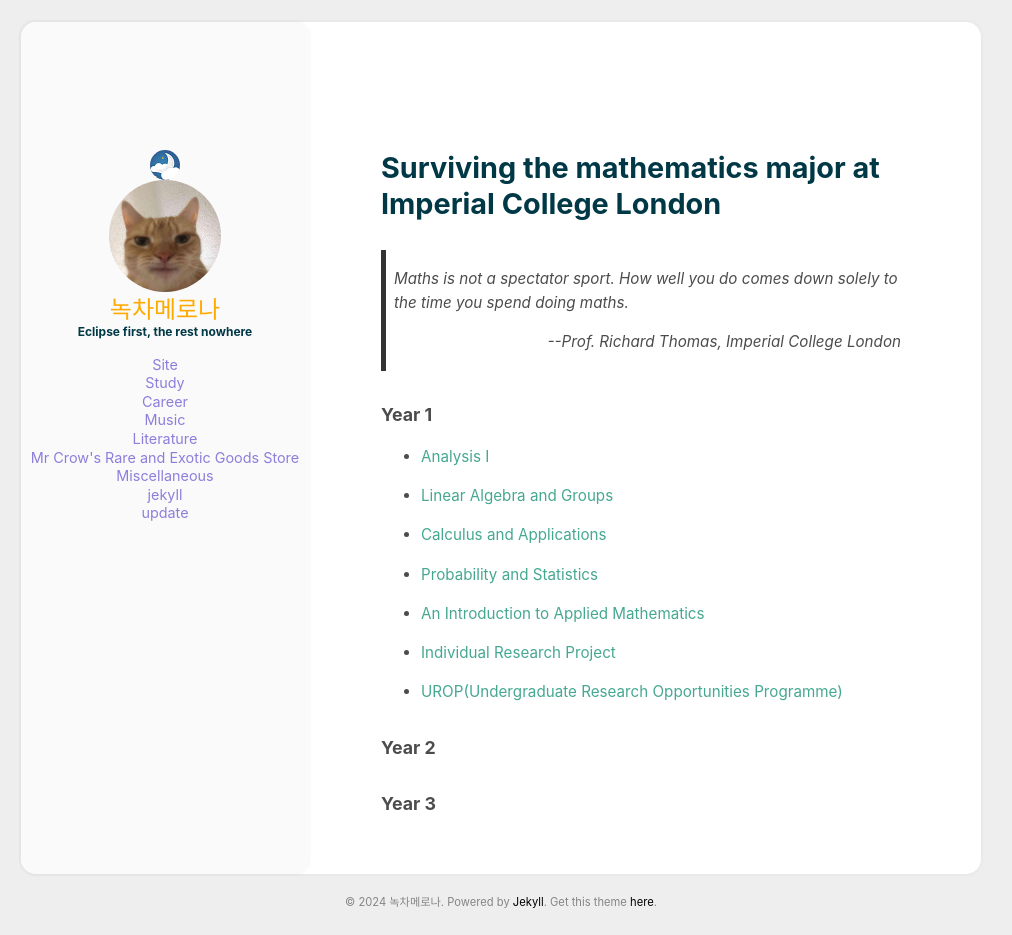
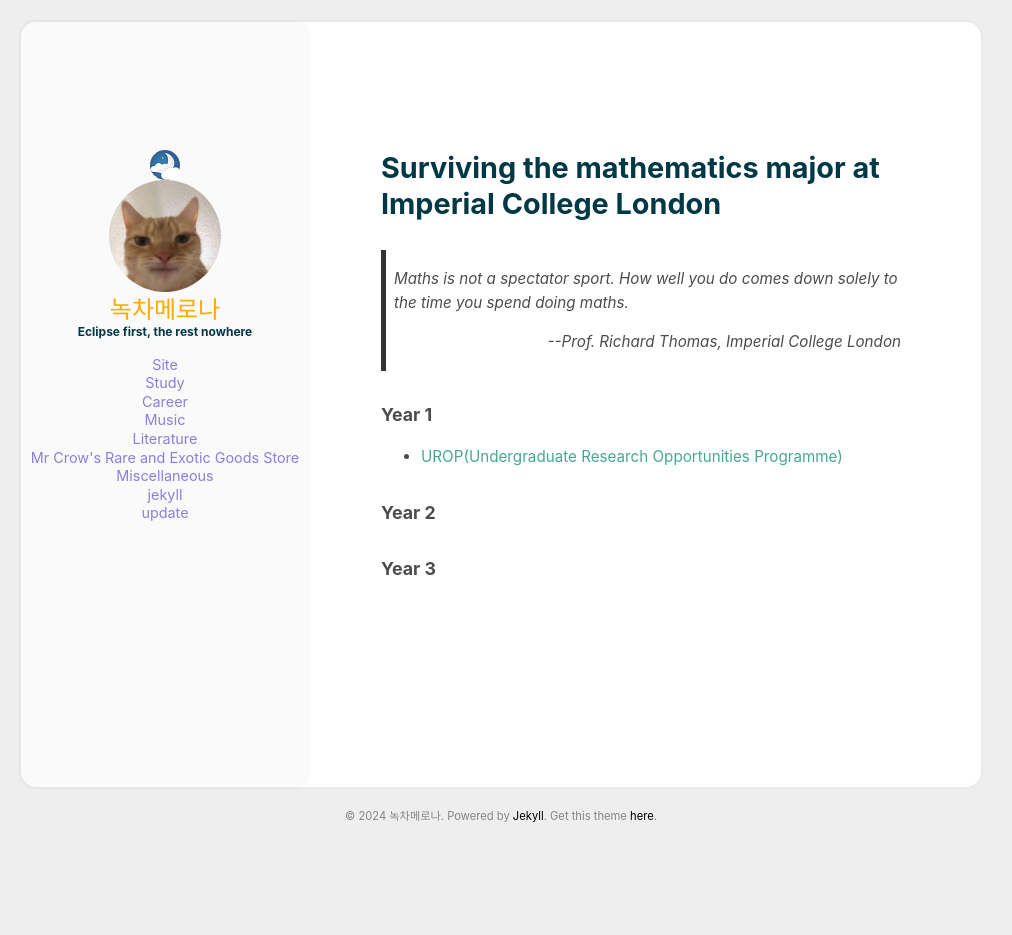
Before and after one commit to greentea-melona/greentea-melona.github.io, a Jekyll site: the page built from study/Imperial_mathematics/Imperial_mathematics.md, in a window 1280 px wide. Shown: the whole page, without its empty margins (139-1151 px from the left). Built offline with Jekyll 4.4.1, drawn with Linux system fonts in a browser that asks for light colours; some web fonts are replaced.

Commit message:
24-08-28
24-08-28 f

```diff
--- a/assets/css/main.scss
+++ b/assets/css/main.scss
@@ -111,7 +111,7 @@ body {
     height: 100%;
     font-weight: normal;
     font-style: normal;
-    font-family: -apple-system, BlinkMacSystemFont, 'Titillium Web', "Segoe UI", Roboto, sans-serif, "Apple Color Emoji", "Segoe UI Emoji", "Segoe UI Symbol";
+    font-family: 'GMT_Light','GMT_Medium',-apple-system, BlinkMacSystemFont, 'Titillium Web', "Segoe UI", Roboto, sans-serif, "Apple Color Emoji", "Segoe UI Emoji", "Segoe UI Symbol";
     margin: 0;
     padding: 0;
     background-color: var(--bg_color);
@@ -214,7 +214,20 @@ img {
     font-size: 1.3rem;
     margin-top: 7rem;
 }
+// add option here !!
 
+@font-face {
+    font-family: 'GMT_Medium';
+    src: url(GMT_Medium.ttf) format('truetype');
+}
+@font-face {
+    font-family: 'GMT_Light';
+    src: url(GMT_Light.ttf) format('truetype');
+}
+.customLetter{
+    color: #46a891;
+    font-family: 'GMT_Medium';
+}
 
 /* 2. Archive
    ========================================================================== */
--- a/study/Imperial_mathematics/Imperial_mathematics.md
+++ b/study/Imperial_mathematics/Imperial_mathematics.md
@@ -9,7 +9,7 @@ title: Surviving the mathematics major at Imperial College London
 
 
 ### Year 1
-
+<!--
 - [Analysis I](/study/Imperial_mathematics/year_1/Analysis_I/Analysis_I)
 
 - [Linear Algebra and Groups](/study/Imperial_mathematics/year_1/Linear_Algebra_and_Groups/Linear_Algebra_and_Groups_main)
```
Also changed, not shown: other parts of study/Imperial_mathematics/Imperial_mathematics.md (+3 -0 lines), 2 other files.
